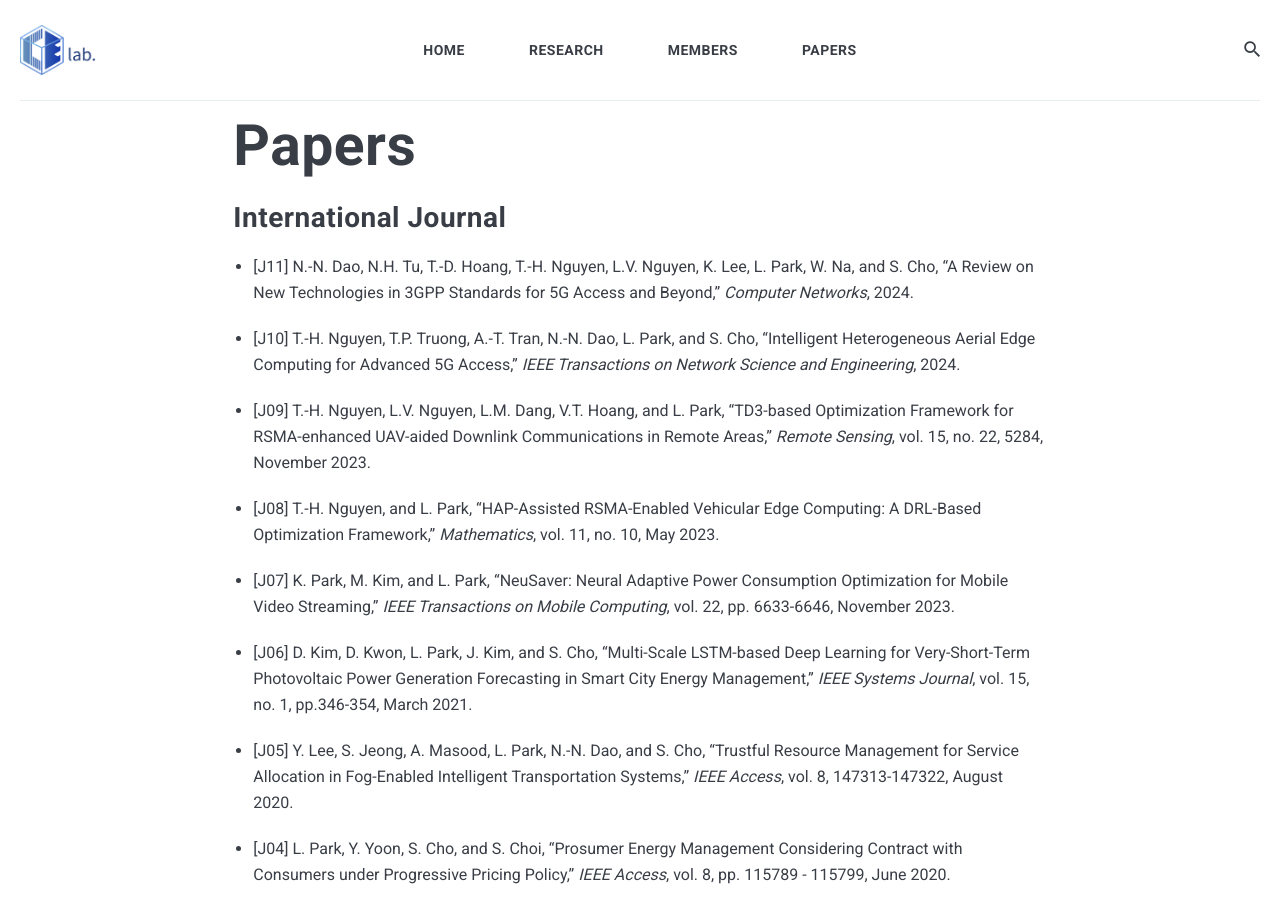
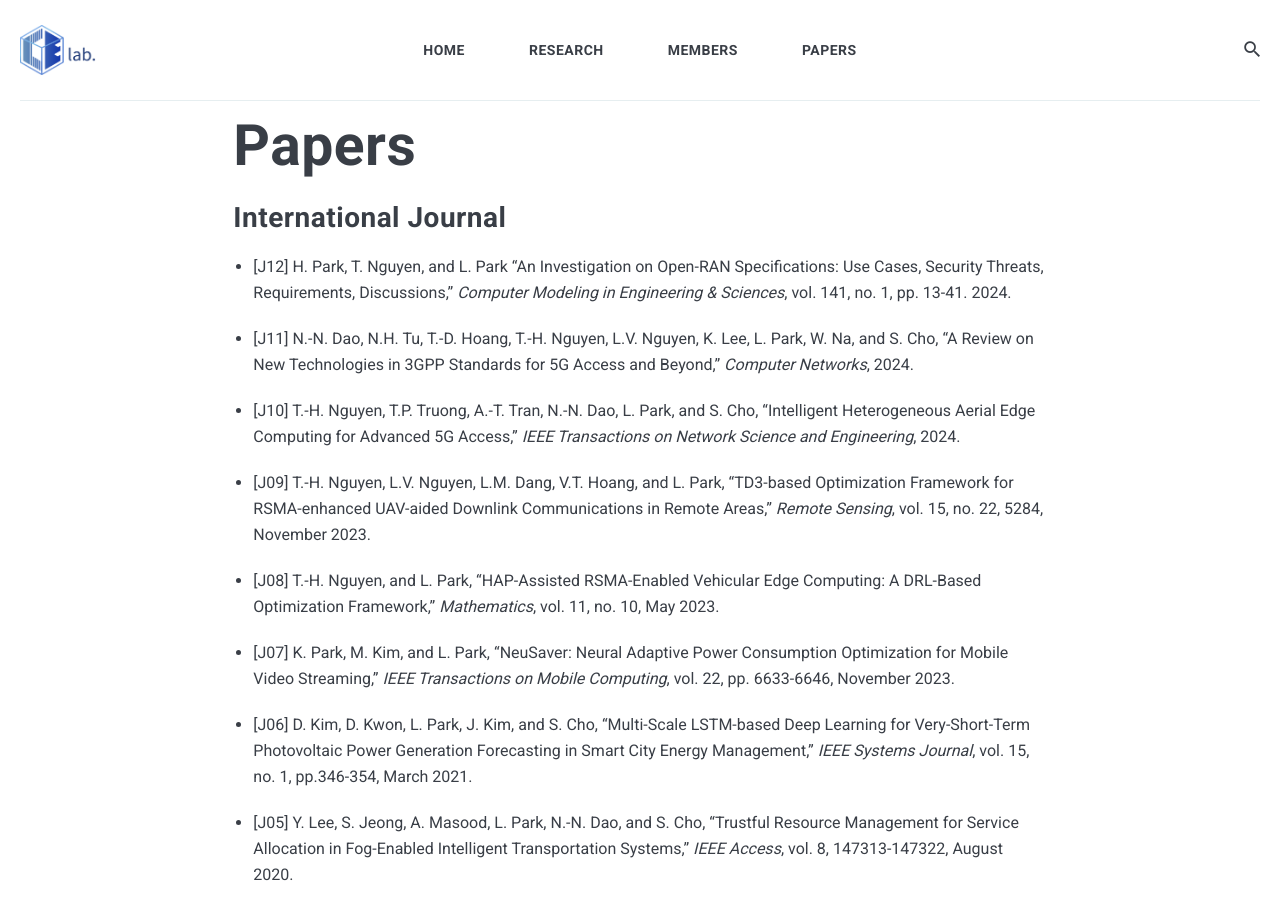
Before and after one commit to Icelab-2020/icelab-2020.github.io, a Jekyll site: the page built from _pages/02_papers.md, in a window 1280 px wide and 900 px high. Built offline with Jekyll 4.4.1, drawn with Linux system fonts in a browser that asks for light colours; nearby versions of some CDN libraries; our own code applies the rules of GitHub Pages for plain Markdown files.

Commit message:
Update 02_papers.md

```diff
--- a/_pages/02_papers.md
+++ b/_pages/02_papers.md
@@ -5,6 +5,8 @@ permalink: /02_papers/
 # image: 08.jpg
 ---
 ## International Journal
+* [J12] H. Park, T. Nguyen, and L. Park "An Investigation on Open-RAN Specifications: Use Cases, Security Threats, Requirements, Discussions," *Computer Modeling in Engineering & Sciences*, vol. 141, no. 1, pp. 13-41. 2024.
+
 * [J11] N.-N. Dao, N.H. Tu, T.-D. Hoang, T.-H. Nguyen, L.V. Nguyen, K. Lee, L. Park, W. Na, and S. Cho, "A Review on New Technologies in 3GPP Standards for 5G Access and Beyond," *Computer Networks*, 2024.
 
 * [J10] T.-H. Nguyen, T.P. Truong, A.-T. Tran, N.-N. Dao, L. Park, and S. Cho, "Intelligent Heterogeneous Aerial Edge Computing for Advanced 5G Access," *IEEE Transactions on Network Science and Engineering*, 2024.
```
